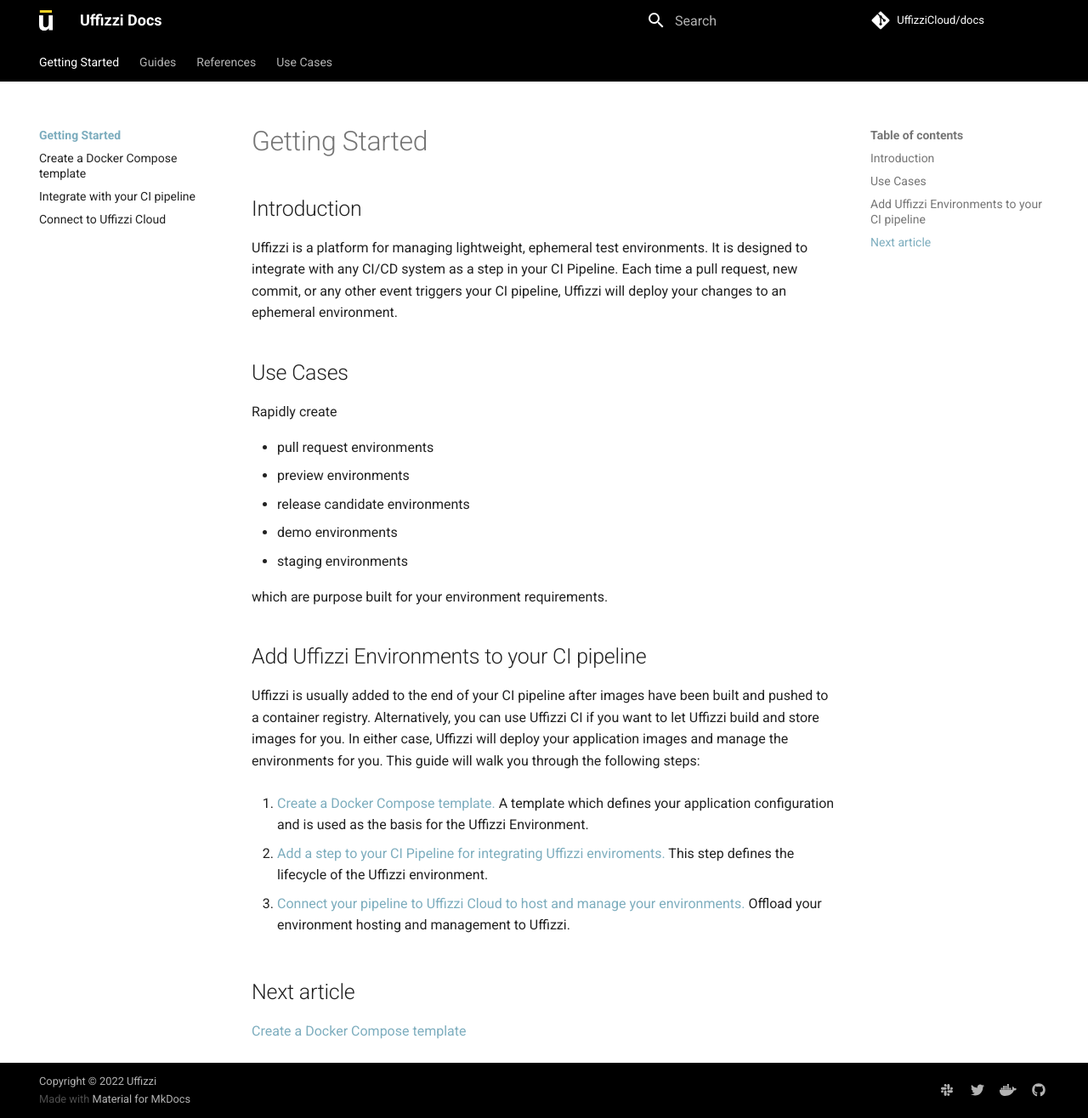
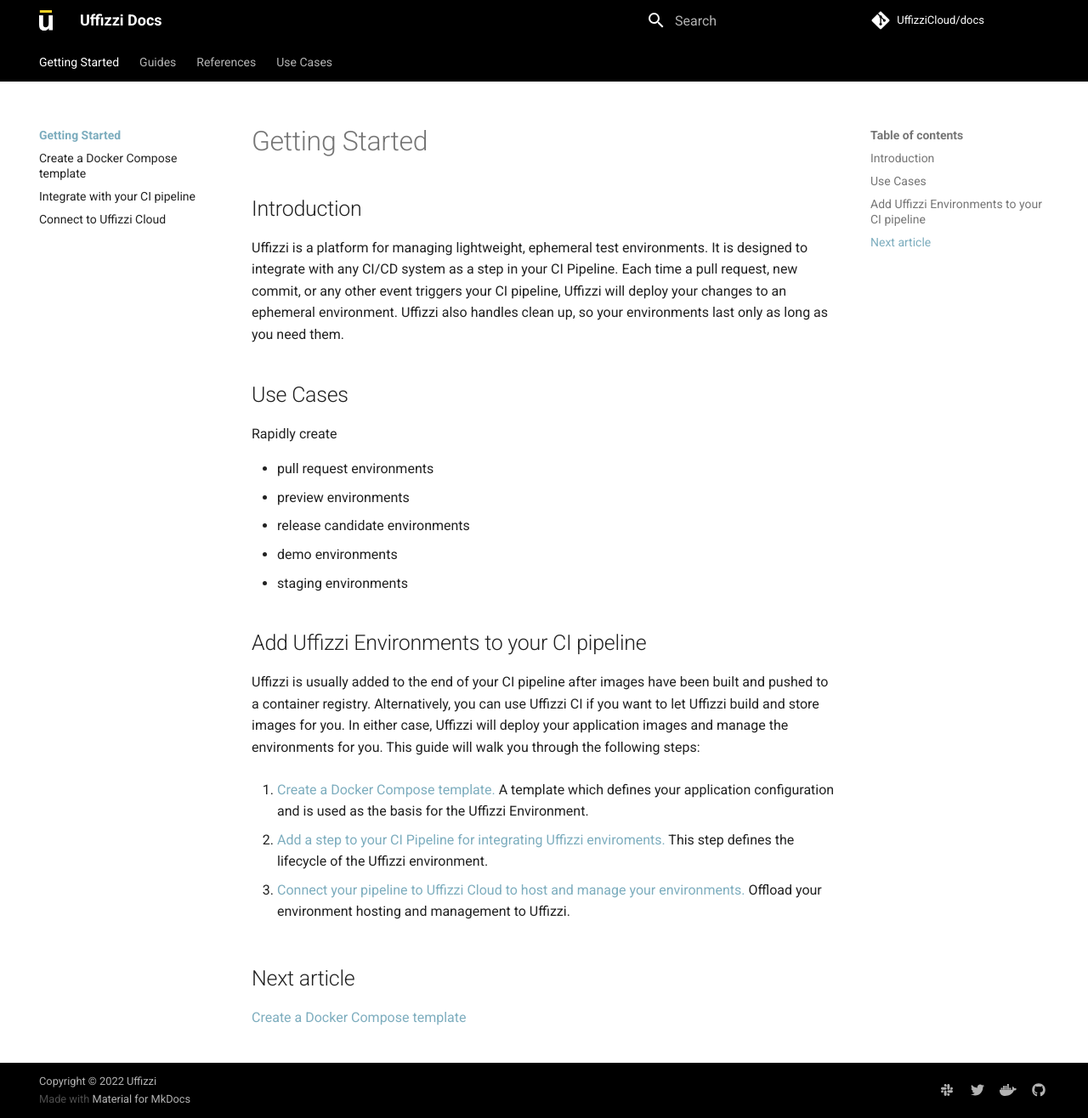
Before and after one commit to UffizziCloud/docs, an MkDocs documentation site: the page built from docs/index.md, in a window 1280 px wide and 1316 px high. Shown: the whole window at 85% size. Built offline with MkDocs 1.6.1 and Material for MkDocs 9.7.7, drawn with Linux system fonts in a browser that asks for light colours; comment, search, counter and statistics services are not loaded.

Commit message:
Update index.md

```diff
--- a/docs/index.md
+++ b/docs/index.md
@@ -3,7 +3,7 @@
 ## Introduction
 
 Uffizzi is a platform for managing lightweight, ephemeral test environments.
-It is designed to integrate with any CI/CD system as a step in your CI Pipeline. Each time a pull request, new commit, or any other event triggers your CI pipeline, Uffizzi will deploy your changes to an ephemeral environment.
+It is designed to integrate with any CI/CD system as a step in your CI Pipeline. Each time a pull request, new commit, or any other event triggers your CI pipeline, Uffizzi will deploy your changes to an ephemeral environment. Uffizzi also handles clean up, so your environments last only as long as you need them.
 
 ## Use Cases
 
@@ -14,8 +14,6 @@
 - release candidate environments
 - demo environments
 - staging environments
-
-which are purpose built for your environment requirements.
 
 ## Add Uffizzi Environments to your CI pipeline
 
```
